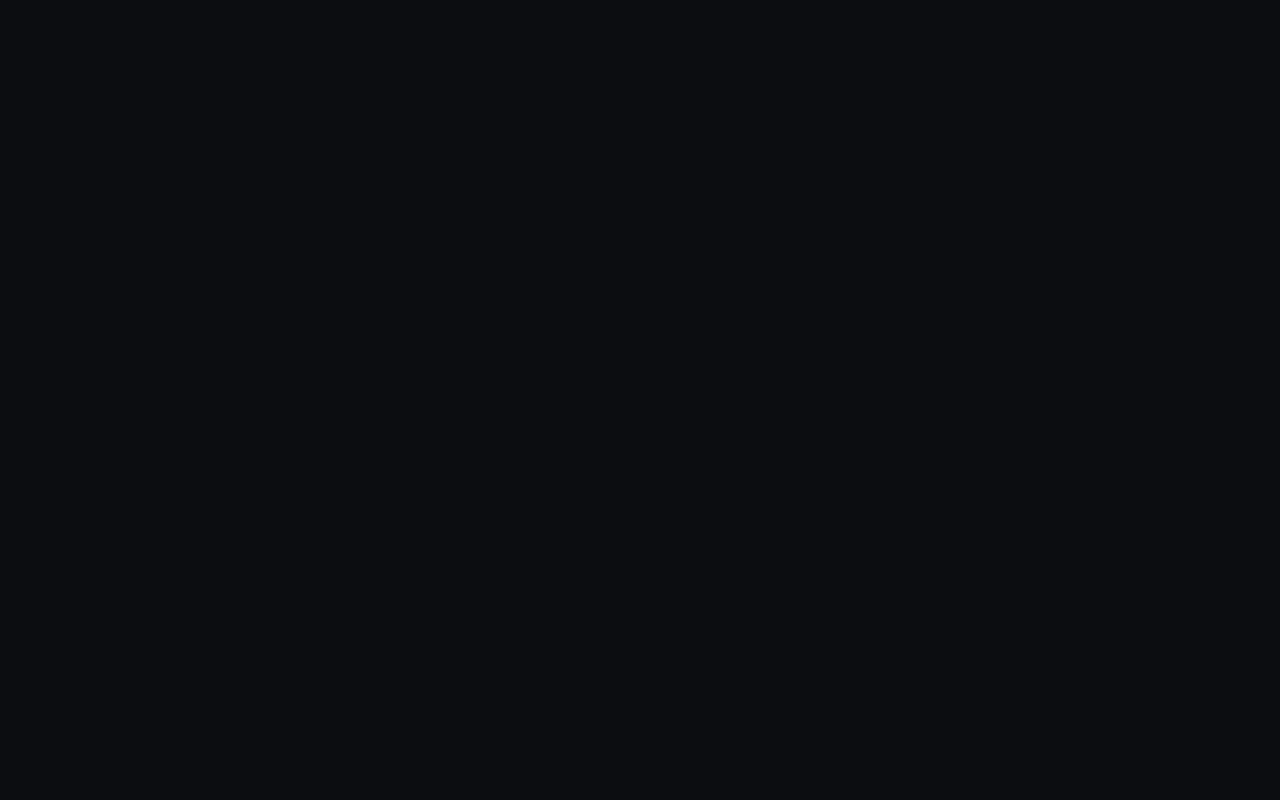
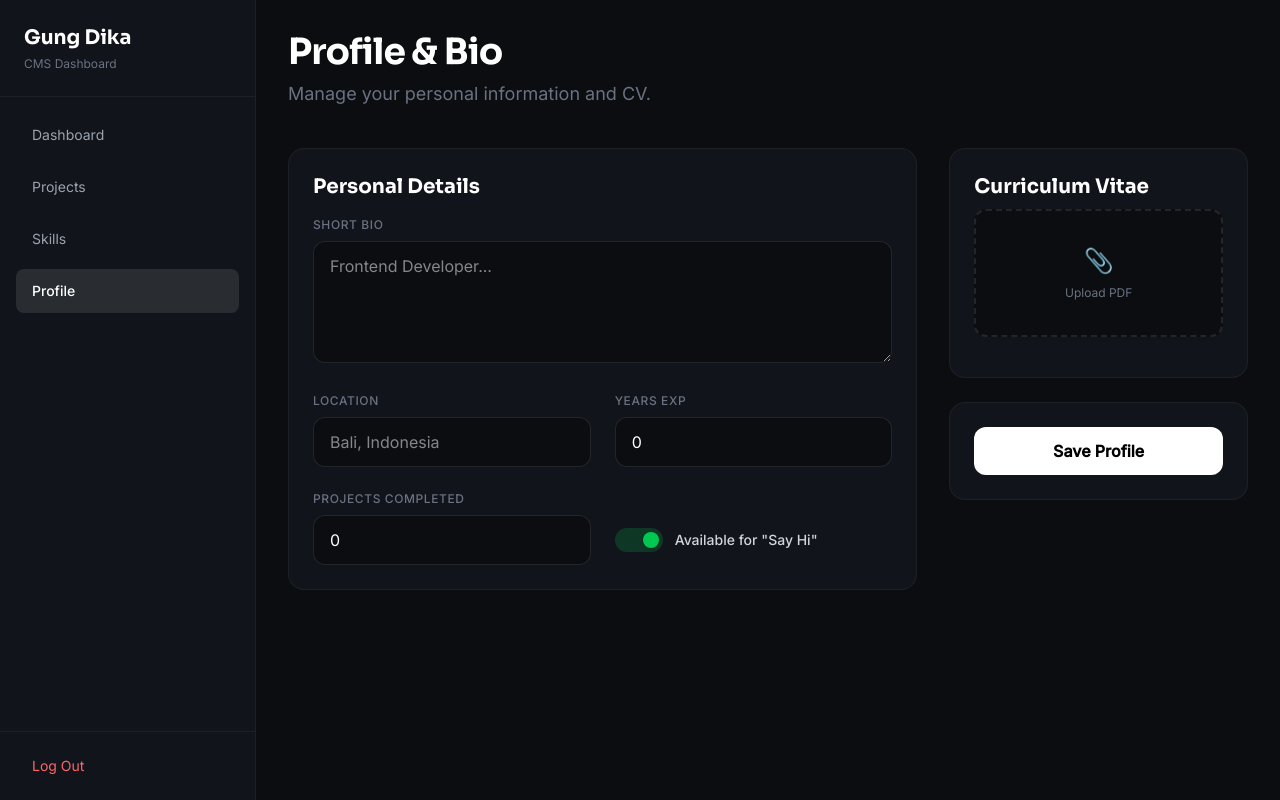
Before and after one commit to gungdikaebs/project-portofolio, a Vue app in the folder app/: page /admin/profile in a window 1280 px wide. Before the commit this address had no page. Built offline with nearby package versions, Linux system fonts and the light colour scheme; no server answers; sample sign-in values are in the browser's storage.

Commit message:
feat: Implement admin profile management with CV upload and improve asset URL resolution for uploaded files.

```diff
--- a/app/src/router/index.ts
+++ b/app/src/router/index.ts
@@ -51,6 +51,12 @@ const routes = [
         name: 'AdminProjectEdit',
         component: () => import('../views/admin/ProjectForm.vue'),
         meta: { requiresAuth: true }
+    },
+    {
+        path: '/admin/profile',
+        name: 'AdminProfile',
+        component: () => import('../views/admin/Profile.vue'),
+        meta: { requiresAuth: true }
     }
 ]
 
--- /dev/null
+++ b/app/src/views/admin/Profile.vue
@@ -0,0 +1,202 @@
+<template>
+    <AdminLayout>
+        <div class="mb-10">
+            <h2 class="text-4xl font-bold text-white font-display tracking-tight">Profile & Bio</h2>
+            <p class="text-gray-500 mt-2 text-lg">Manage your personal information and CV.</p>
+        </div>
+
+        <!-- Loading State -->
+        <div v-if="loading" class="flex items-center justify-center py-20">
+            <div class="animate-spin rounded-full h-8 w-8 border-b-2 border-white"></div>
+        </div>
+
+        <form v-else @submit.prevent="saveProfile" class="grid grid-cols-1 lg:grid-cols-3 gap-8">
+
+            <!-- Main Info -->
+            <div class="lg:col-span-2 space-y-6">
+
+                <div class="bg-[#11141A] p-6 rounded-2xl border border-white/5 space-y-6">
+                    <h3 class="text-xl font-bold text-white mb-4">Personal Details</h3>
+
+                    <!-- Bio -->
+                    <div>
+                        <label class="block text-xs font-medium text-gray-500 uppercase tracking-wider mb-2">Short
+                            Bio</label>
+                        <textarea v-model="form.bio" rows="4" required
+                            class="w-full bg-[#0B0D10] border border-white/10 rounded-xl px-4 py-3 text-white focus:outline-none focus:border-white/30 transition-all"
+                            placeholder="Frontend Developer..."></textarea>
+                    </div>
+
+                    <div class="grid grid-cols-1 md:grid-cols-2 gap-6">
+                        <!-- Location -->
+                        <div>
+                            <label
+                                class="block text-xs font-medium text-gray-500 uppercase tracking-wider mb-2">Location</label>
+                            <input v-model="form.location" type="text" required
+                                class="w-full bg-[#0B0D10] border border-white/10 rounded-xl px-4 py-3 text-white focus:outline-none focus:border-white/30 transition-all"
+                                placeholder="Bali, Indonesia">
+                        </div>
+
+                        <!-- Years Exp -->
+                        <div>
+                            <label class="block text-xs font-medium text-gray-500 uppercase tracking-wider mb-2">Years
+                                Exp</label>
+                            <input v-model.number="form.yearsExperience" type="number" min="0" required
+                                class="w-full bg-[#0B0D10] border border-white/10 rounded-xl px-4 py-3 text-white focus:outline-none focus:border-white/30 transition-all">
+                        </div>
+
+                        <!-- Projects Done -->
+                        <div>
+                            <label
+                                class="block text-xs font-medium text-gray-500 uppercase tracking-wider mb-2">Projects
+                                Completed</label>
+                            <input v-model.number="form.projectsDone" type="number" min="0" required
+                                class="w-full bg-[#0B0D10] border border-white/10 rounded-xl px-4 py-3 text-white focus:outline-none focus:border-white/30 transition-all">
+                        </div>
+
+                        <!-- Availability -->
+                        <div class="flex items-center gap-3 pt-6">
+                            <div @click="form.availableForHi = !form.availableForHi"
+                                class="w-12 h-6 rounded-full relative cursor-pointer transition-colors duration-300"
+                                :class="form.availableForHi ? 'bg-green-500/20' : 'bg-gray-700'">
+                                <div class="absolute top-1 left-1 w-4 h-4 rounded-full transition-transform duration-300 shadow-sm"
+                                    :class="form.availableForHi ? 'translate-x-6 bg-green-500' : 'bg-gray-400'"></div>
+                            </div>
+                            <span class="text-sm font-medium text-gray-300">Available for "Say Hi"</span>
+                        </div>
+                    </div>
+
+                </div>
+
+            </div>
+
+            <!-- Right Column: CV & Actions -->
+            <div class="space-y-6">
+
+                <!-- CV Upload -->
+                <div class="bg-[#11141A] p-6 rounded-2xl border border-white/5 space-y-4">
+                    <h3 class="text-xl font-bold text-white mb-2">Curriculum Vitae</h3>
+
+                    <div v-if="form.cvUrl"
+                        class="bg-[#0B0D10] p-4 rounded-xl border border-white/10 flex items-center justify-between group">
+                        <div class="flex items-center gap-3 overflow-hidden">
+                            <span class="text-2xl">📄</span>
+                            <a :href="getFileUrl(form.cvUrl)" target="_blank"
+                                class="text-xs text-blue-400 hover:underline truncate">View Current CV</a>
+                        </div>
+                        <button type="button" @click="form.cvUrl = ''" class="text-gray-500 hover:text-red-400">
+                            ✕
+                        </button>
+                    </div>
+
+                    <div v-else
+                        class="h-32 rounded-xl bg-[#0B0D10] border-2 border-dashed border-white/10 flex flex-col items-center justify-center relative overflow-hidden group cursor-pointer hover:border-white/30 hover:bg-white/5 transition-all"
+                        @click="triggerFileInput">
+                        <span class="text-2xl mb-2 group-hover:scale-110 transition-transform">📎</span>
+                        <span class="text-xs text-gray-500">Upload PDF</span>
+                    </div>
+                    <input type="file" ref="fileInput" class="hidden" accept=".pdf,.doc,.docx"
+                        @change="handleFileUpload">
+                </div>
+
+                <!-- Save Action -->
+                <div class="bg-[#11141A] p-6 rounded-2xl border border-white/5">
+                    <button type="submit" :disabled="saving"
+                        class="w-full py-3 bg-white text-black font-bold rounded-xl hover:bg-gray-200 transition-colors disabled:opacity-50 flex justify-center gap-2">
+                        <span v-if="saving" class="animate-spin">⏳</span>
+                        {{ saving ? 'Saving Changes...' : 'Save Profile' }}
+                    </button>
+                </div>
+
+            </div>
+
+        </form>
+    </AdminLayout>
+</template>
+
+<script setup lang="ts">
+import { ref, onMounted } from 'vue';
+import AdminLayout from '../../layouts/AdminLayout.vue';
+import api from '../../services/api';
+
+const loading = ref(true);
+const saving = ref(false);
+const fileInput = ref<HTMLInputElement | null>(null);
+
+const form = ref({
+    bio: '',
+    location: '',
+    yearsExperience: 0,
+    projectsDone: 0,
+    cvUrl: '',
+    availableForHi: true
+});
+
+const getFileUrl = (path: string) => {
+    if (!path) return '';
+    if (path.startsWith('http')) return path;
+    const baseUrl = import.meta.env.VITE_API_URL || 'http://localhost:3000';
+    return `${baseUrl}${path}`;
+};
+
+
+const fetchProfile = async () => {
+    loading.value = true;
+    try {
+        const res = await api.get('/profile');
+        const data = res.data;
+        form.value = {
+            bio: data.bio,
+            location: data.location,
+            yearsExperience: data.yearsExperience,
+            projectsDone: data.projectsDone,
+            cvUrl: data.cvUrl || '',
+            availableForHi: data.availableForHi
+        };
+    } catch (error) {
+        console.error('Failed to fetch profile', error);
+    } finally {
+        loading.value = false;
+    }
+};
+
+const triggerFileInput = () => {
+    fileInput.value?.click();
+};
+
+const handleFileUpload = async (event: Event) => {
+    const target = event.target as HTMLInputElement;
+    if (!target.files?.length) return;
+
+    const file = target.files[0];
+    const formData = new FormData();
+    formData.append('file', file);
+
+    try {
+        const res = await api.post('/media/upload', formData, {
+            headers: { 'Content-Type': 'multipart/form-data' }
+        });
+        form.value.cvUrl = res.data.fileUrl;
+    } catch (error) {
+        console.error('Upload failed', error);
+        alert('Failed to upload CV');
+    }
+};
+
+const saveProfile = async () => {
+    saving.value = true;
+    try {
+        await api.patch('/profile', form.value);
+        alert("Profile updated successfully!");
+    } catch (err) {
+        console.error(err);
+        alert("Failed to update profile");
+    } finally {
+        saving.value = false;
+    }
+};
+
+onMounted(() => {
+    fetchProfile();
+});
+</script>
--- a/app/src/views/admin/ProjectsIndex.vue
+++ b/app/src/views/admin/ProjectsIndex.vue
@@ -47,7 +47,7 @@
                                 <td class="py-4 px-6">
                                     <div
                                         class="h-12 w-16 bg-[#0B0D10] rounded-lg overflow-hidden border border-white/5 relative">
-                                        <img v-if="project.imageUrl" :src="project.imageUrl"
+                                        <img v-if="project.imageUrl" :src="getImageUrl(project.imageUrl)"
                                             class="w-full h-full object-cover" alt="">
                                         <div v-else
                                             class="w-full h-full flex items-center justify-center text-gray-700 text-[10px]">
@@ -152,6 +152,13 @@ const fetchProjects = async () => {
     }
 };
 
+const getImageUrl = (path: string) => {
+    if (!path) return '';
+    if (path.startsWith('http')) return path;
+    const baseUrl = import.meta.env.VITE_API_URL || 'http://localhost:3000';
+    return `${baseUrl}${path}`;
+};
+
 const deleteProject = async (id: string) => {
     if (!confirm("Are you sure you want to delete this project?")) return;
     try {
```
Also changed, not shown: 2 other files (tests, documents, lock files or other folders).
